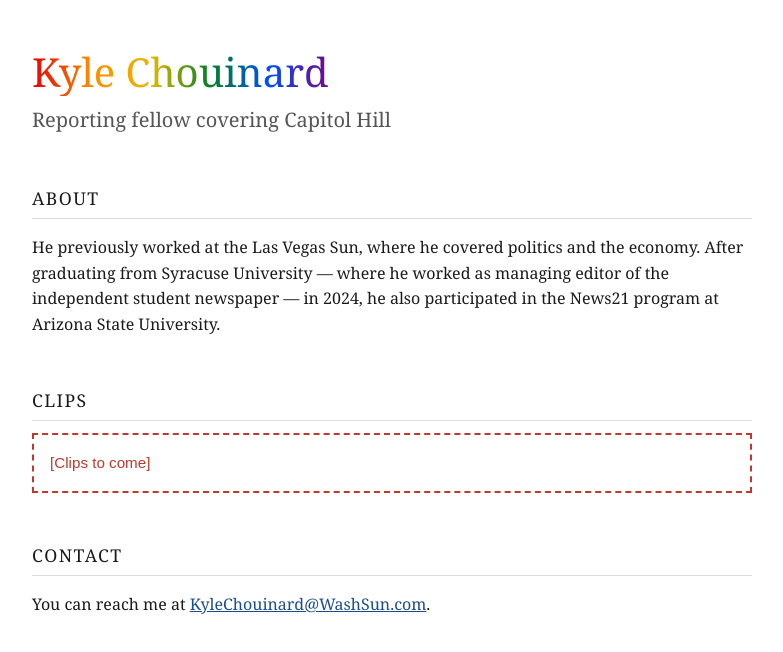
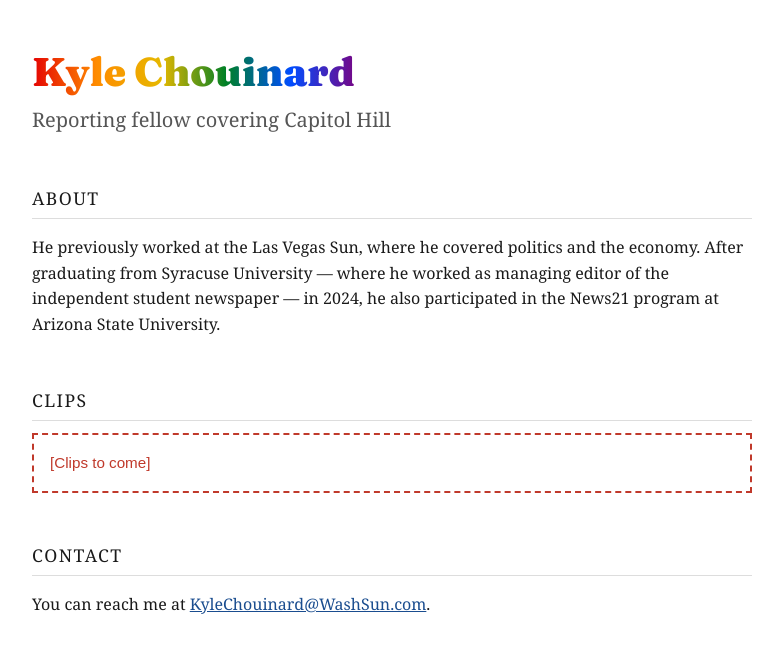
Before and after one commit to kylechouinard-bit/SiteTemplate, a plain HTML site: page index.html in a window 1280 px wide. Shown: the whole page, without its empty margins (248-1031 px from the left). Drawn offline with Linux system fonts and the light colour scheme.

Commit message:
Use free Cooper Black lookalike (Fraunces) for name
Co-Authored-By: Claude Opus 5.5 <noreply@anthropic.com>
Claude-Session: https://claude.ai/code/session_01CPadYnWhSUoJHMpm8hCxws

```diff
--- a/index.html
+++ b/index.html
@@ -4,6 +4,9 @@
   <meta charset="utf-8">
   <meta name="viewport" content="width=device-width, initial-scale=1">
   <title>Kyle Chouinard</title>
+  <link rel="preconnect" href="https://fonts.googleapis.com">
+  <link rel="preconnect" href="https://fonts.gstatic.com" crossorigin>
+  <link rel="stylesheet" href="https://fonts.googleapis.com/css2?family=Fraunces:opsz,wght,SOFT,WONK@9..144,900,100,0&display=swap">
   <style>
     body {
       margin: 0;
@@ -20,9 +23,10 @@
     h1 {
       margin: 0;
       font-size: 2.5rem;
-      font-weight: normal;
       line-height: 1.2;
-      font-family: "Cooper Black", "Cooper Std Black", "Cooper Std", Georgia, "Times New Roman", serif;
+      font-family: "Fraunces", Georgia, "Times New Roman", serif;
+      font-weight: 900;
+      font-variation-settings: "SOFT" 100, "WONK" 0, "opsz" 144;
       display: inline-block;
       background: linear-gradient(90deg, #e40303, #ff8c00, #e6b800, #008026, #004dff, #750787);
       -webkit-background-clip: text;
```
